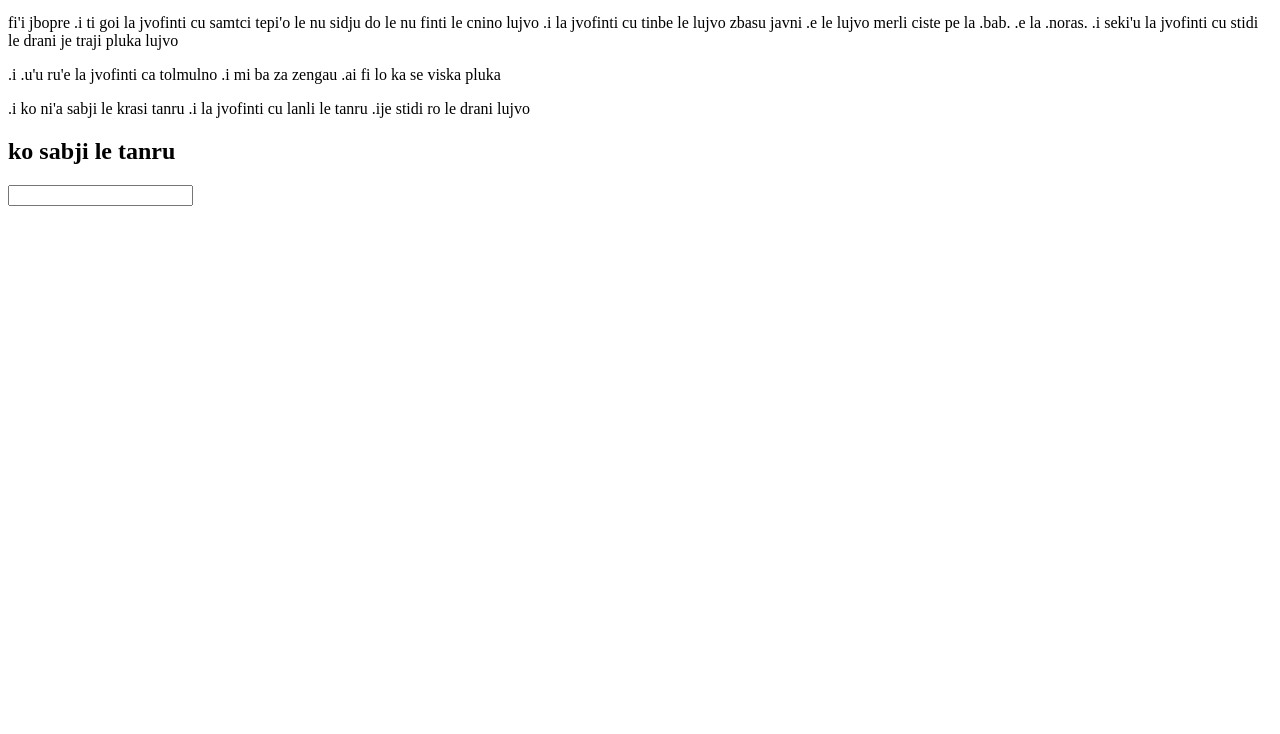
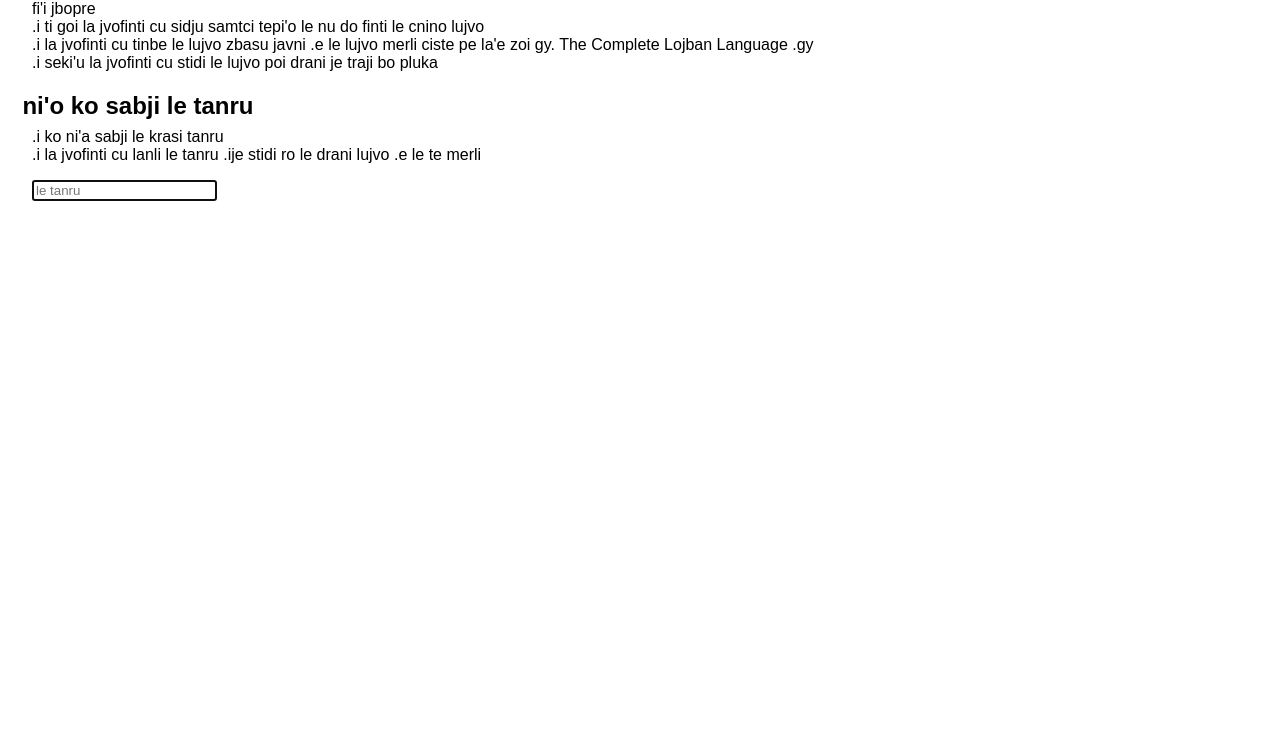
Before and after one commit to jacius/jvofinti, a plain HTML site: page index.html in a window 1280 px wide. Shown: the part 66-800 px from the top of the page. Drawn offline with nearby package versions, Linux system fonts and the light colour scheme; files that its build step writes are made by us from their sources; a script that the page names is missing.

Commit message:
xagzengau le ka viska pluka .e le se ciska
.i ji'a le tanru selpruce cu skari binxo tezu'e
   le nu jarco le jei drani

---

Improved the visual appeal and the writing.

Also, the tanru input box changes color to show whether it is valid.

```diff
--- a/index.html
+++ b/index.html
@@ -2,7 +2,7 @@
 <html lang="jbo">
   <head>
     <title>jvofinti</title>
-    <!-- <link rel="stylesheet" href="jvofinti.css">  -->
+    <link rel="stylesheet" href="jvofinti.css">
     <script src="jvofinti.js"></script>
   </head>
   <body>
@@ -10,40 +10,33 @@
 
     <section id="clinoi">
       <p>
-        fi'i jbopre
-        .i ti goi la jvofinti cu samtci tepi'o le nu sidju do
-           le nu finti le cnino lujvo
+        fi'i jbopre <br/>
+        .i ti goi la jvofinti cu sidju samtci tepi'o
+           le nu do finti le cnino lujvo <br/>
         .i la jvofinti cu tinbe le lujvo zbasu javni
-           .e le lujvo merli ciste pe la .bab. .e la .noras.
-        .i seki'u la jvofinti cu stidi le drani je traji pluka lujvo
-      </p>
-      <p>
-        .i .u'u ru'e la jvofinti ca tolmulno
-        .i mi ba za zengau .ai fi lo ka se viska pluka
-      </p>
-      <p>
-        .i ko ni'a sabji le krasi tanru
-        .i la jvofinti cu lanli le tanru .ije stidi ro le drani lujvo
-        <!-- .i ji'a vuni'a jarco le na'edrani lujvo  -->
+           .e le lujvo merli ciste pe
+           la'e zoi gy. The Complete Lojban Language .gy <br/>
+        .i seki'u la jvofinti cu stidi
+           le lujvo poi drani je traji bo pluka
       </p>
     </section>
 
     <section id="tanru">
-      <h2>ko sabji le tanru</h2>
-      <input type="text" id="tanru sepruce" />
+      <h2>ni'o ko sabji le tanru</h2>
+      <p>
+        .i ko ni'a sabji le krasi tanru <br/>
+        .i la jvofinti cu lanli le tanru
+           .ije stidi ro le drani lujvo .e le te merli
+      </p>
+      <input type="text" id="tanru-selpruce"
+             spellcheck="false" autofocus="autofocus"
+             placeholder="le tanru" />
     </section>
 
     <section id="selstidi" style="display: none">
-      <h2>le selstidi lujvo</h2>
-      <ul id="selstidi liste"></ul>
+      <h2>ni'o le selstidi lujvo</h2>
+      <ul id="selstidi-liste"></ul>
     </section>
-
-    <!--
-    <section id="fliba">
-      <h2>le na'edrani lujvo</h2>
-      <ul id="fliba liste"></ul>
-    </section>
-    -->
 
   </body>
 </html>
--- /dev/null
+++ b/jvofinti.scss
@@ -0,0 +1,42 @@
+body {
+  font-family: sans-serif, sans;
+  width: 50em;
+  margin-left: 2em;
+}
+
+h1, h2, h3 {
+  margin-left: -0.4em;
+  margin-bottom: 0em;
+}
+
+p {
+  margin-top: 0.5em;
+}
+
+#clinoi {
+}
+
+#tanru-selpruce{
+  &.srera {
+    background: #fee;
+  }
+  &.drani {
+    background: #efe;
+  }
+}
+
+#selstidi-liste {
+
+  padding-left: 1em;
+
+  li:first-child .lujvo {
+    font-weight: bold;
+  }
+
+  .termre {
+    color: #888;
+    font-size: 0.6em;
+    margin-left: 1em;
+    vertical-align: 0.25em;
+  }
+}
```
Also changed, not shown: 2 other files.
